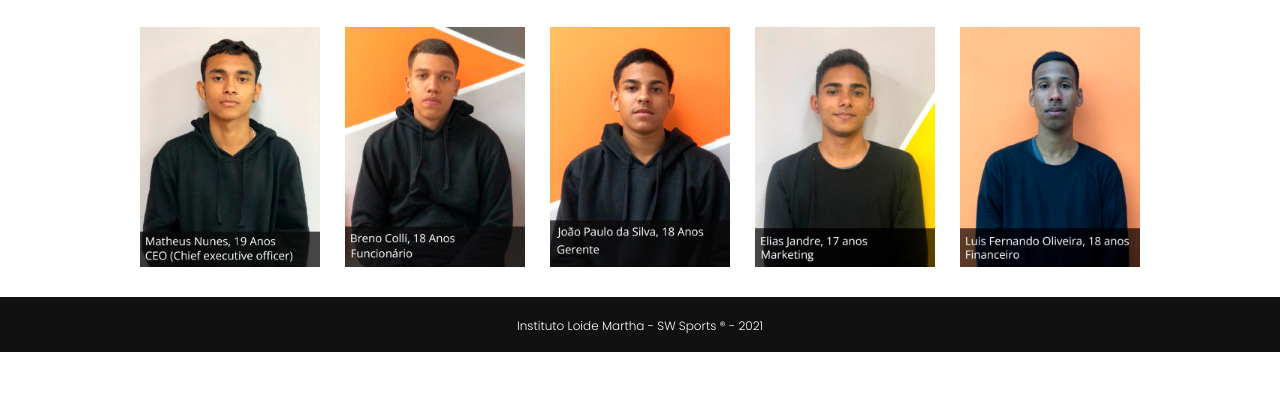
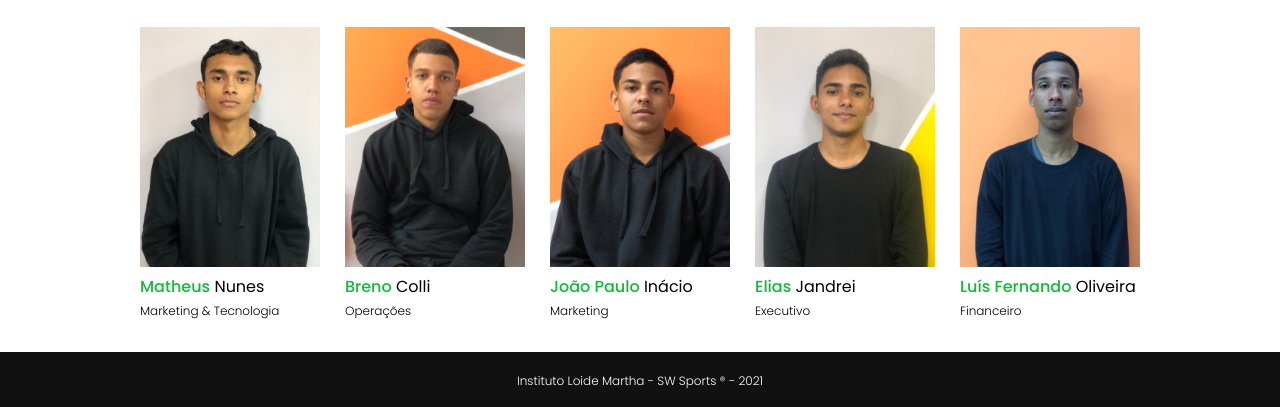
Before and after one commit to sportsworlds/website, a plain HTML site: page quemsomos.html in a window 1280 px wide. Shown: the part 622-1029 px from the top of the page. Before the commit the page ends 974 px from the top, so only its background shows below. Drawn offline with Linux system fonts and the light colour scheme.

Commit message:
att dia 07

```diff
--- a/quemsomos.html
+++ b/quemsomos.html
@@ -33,11 +33,46 @@
     <div id="funcionarios" class="content">
       <h1>FUNCIONÁRIOS</h1>
       <div id="func">
-        <img src="img/mathues.jpg" alt="">
-        <img src="img/brenoo.jpg" alt="">
-        <img src="img/jerry.jpg" alt="">
-        <img src="img/elias.jpg" alt="">
-        <img src="img/nandin.jpg" alt="">
+       <div class="membro">
+        <img src="img/n matheus.jpeg" alt="">
+        <div class="desc">
+          <h3><span>Matheus</span> Nunes</h3>
+          <h4>Marketing & Tecnologia</h4>
+        </div>
+       </div>
+
+       <div class="membro">
+        <img src="img/n breno.jpeg" alt="">
+        <div class="desc">
+          <h3><span>Breno</span> Colli</h3>
+          <h4>Operações</h4>
+        </div>
+       </div>
+
+       <div class="membro">
+        <img src="img/n jerry.jpeg" alt="">
+        <div class="desc">
+          <h3><span>João Paulo</span> Inácio</h3>
+          <h4>Marketing</h4>
+        </div>
+       </div>
+
+       <div class="membro">
+        <img src="img/n elias.jpeg" alt="">
+        <div class="desc">
+          <h3><span>Elias</span> Jandrei</h3>
+          <h4>Executivo</h4>
+        </div>
+       </div>
+
+       <div class="membro">
+        <img src="img/n nandin.jpeg" alt="">
+        <div class="desc">
+          <h3><span>Luís Fernando</span> Oliveira</h3>
+          <h4>Financeiro</h4>
+        </div>
+       </div>
+
       </div>
     </div>
     <!-- termina aqui -->
--- a/style.css
+++ b/style.css
@@ -172,22 +172,19 @@ footer span {
 
 #produtos {
   width: 100%;
-display: grid;
-grid-template-columns: 1fr 1fr 1fr 1fr 1fr;
-column-gap: 15px;
-row-gap: 15px;
+  display: grid;
+  grid-template-columns: 1fr 1fr 1fr 1fr 1fr;
+  column-gap: 15px;
+  row-gap: 15px;
   margin-top: 15px;
   transition: transform 0.5s;
-
 }
-
 
 #produtos img {
   width: 195px;
+}
 
-
-}
-#produtos img:hover{
+#produtos img:hover {
   transform: scale(1.02, 1.02);
 }
 
@@ -214,7 +211,7 @@ row-gap: 15px;
   justify-content: space-between;
 }
 
-#info{
+#info {
   text-decoration: none;
   color: #000;
 }
@@ -248,7 +245,6 @@ row-gap: 15px;
   display: flex;
   align-items: center;
   justify-content: space-between;
-
 }
 #form {
   width: 100%;
@@ -274,3 +270,19 @@ form button {
   margin-top: 30px;
   transition: background linear 0.2s;
 }
+
+
+.desc h3{
+  font-size: 16px;
+  line-height: 26px;
+  font-weight: 400;
+}
+.desc h3 span{
+  color: #10bb35;
+  font-weight: 500;
+}
+
+.desc h4{
+  font-size: 12px;
+  line-height: 22px;
+}
```
Also changed, not shown: img/n breno.jpeg (added), img/n elias.jpeg (added), img/n jerry.jpeg (added), img/n matheus.jpeg (added), img/n nandin.jpeg (added).
